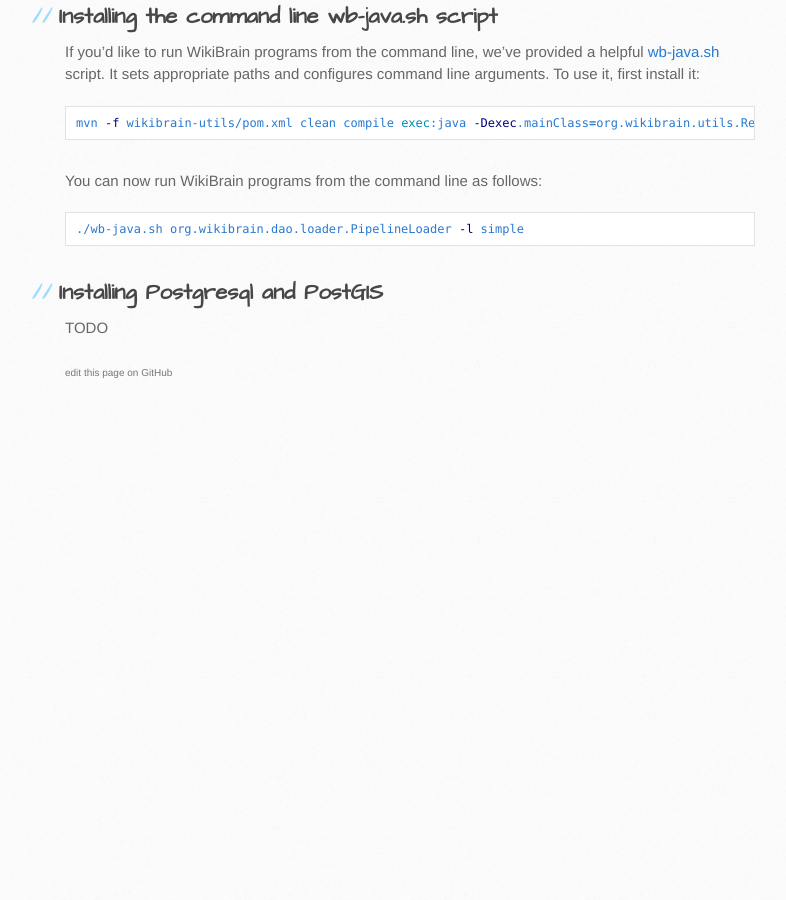
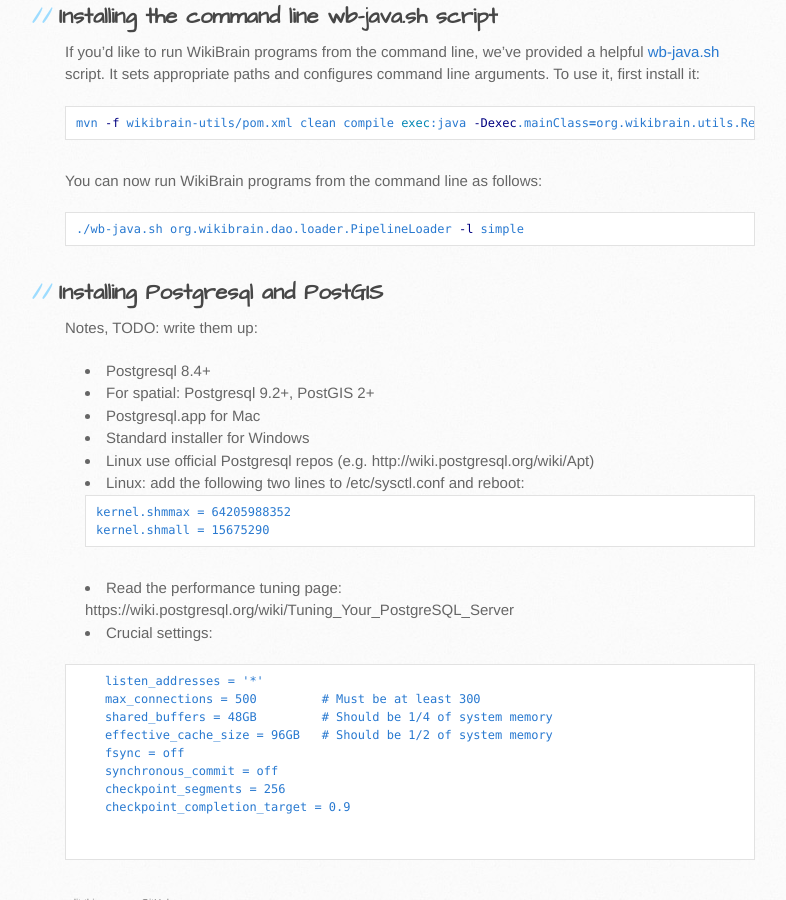
Before and after one commit to shilad/wikibrain, a Jekyll site: the page built from tutorial/installation.md, in a window 1280 px wide and 900 px high, scrolled down 1885 px. Shown: the whole window, without its empty margins (105-891 px from the left). Built offline with Jekyll 4.4.1, drawn with Linux system fonts in a browser that asks for light colours; nearby versions of some CDN libraries; Markdown is read by kramdown in place of the engine named in the settings; before the commit the page ends 2290 px from its top, so only the background shows below that.

Commit message:
Update installation.md

````diff
--- a/tutorial/installation.md
+++ b/tutorial/installation.md
@@ -88,4 +88,30 @@
 
 ## Installing Postgresql and PostGIS
 
- TODO
+Notes, TODO: write them up:
+
+ * Postgresql 8.4+
+ * For spatial: Postgresql 9.2+, PostGIS 2+
+ * Postgresql.app for Mac
+ * Standard installer for Windows
+ * Linux use official Postgresql repos (e.g. http://wiki.postgresql.org/wiki/Apt)
+ * Linux: add the following two lines to /etc/sysctl.conf and reboot:
+```
+kernel.shmmax = 64205988352
+kernel.shmall = 15675290
+```
+ * Read the performance tuning page: https://wiki.postgresql.org/wiki/Tuning_Your_PostgreSQL_Server
+ * Crucial settings:
+
+```
+    listen_addresses = '*'
+    max_connections = 500         # Must be at least 300
+    shared_buffers = 48GB         # Should be 1/4 of system memory
+    effective_cache_size = 96GB   # Should be 1/2 of system memory
+    fsync = off
+    synchronous_commit = off
+    checkpoint_segments = 256
+    checkpoint_completion_target = 0.9
+
+
+```
````
